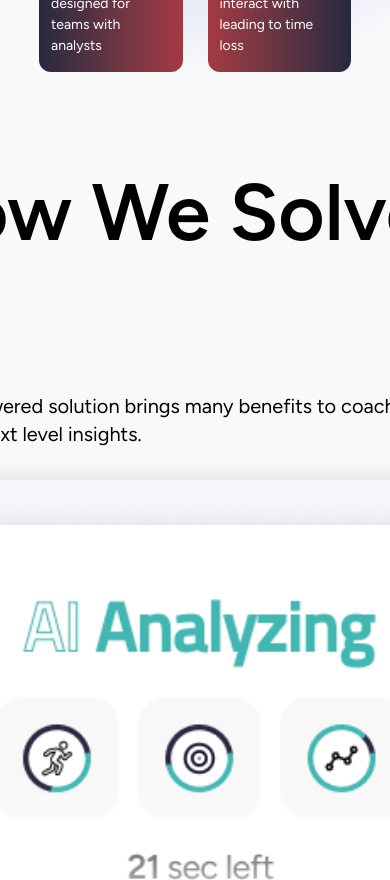
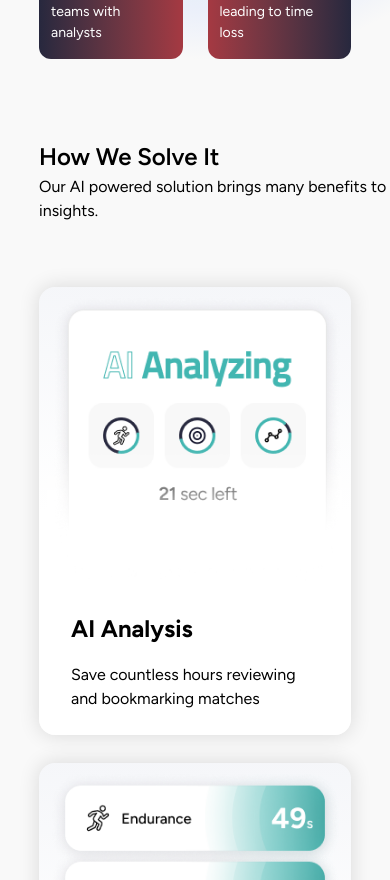
Before and after one commit to covelant-AI/website, a Next.js app: page /en/approach in a window 390 px wide. Shown: the part 1120-2000 px from the top of the page. Built offline with nearby package versions, Linux system fonts and the light colour scheme.

Commit message:
refactor: enhance layout and responsiveness in Approach components

```diff
--- a/app/[locale]/approach/page.tsx
+++ b/app/[locale]/approach/page.tsx
@@ -9,7 +9,8 @@ import { useTranslations } from "next-intl";
 export default function Approach() {
     const contact_t = useTranslations('components.approach.contact');
     return (
-        <div className="bg-[#F9F9F9] flex flex-col items-center justify-center z-1 gap-y-[80px] lg:gap-y-[160px] px-[10%] overflow-hidden">
+        <>
+        <div className="bg-[#F9F9F9] flex flex-col z-1 gap-y-[80px] lg:gap-y-[160px] px-[10%] overflow-hidden pb-[80px]">
             <Intro />
             <Problems />
             <Solution/>
@@ -21,5 +22,9 @@ export default function Approach() {
                 image={"/images/footer-img-1.png"}
             />
         </div>
+
+        {/* TODO: This is for the Footer Bg. Mke it similar to the index page */}
+        <div className="absolute h-[300px] w-full bg-[#F9F9F9]"/>
+        </>
     )
 }
--- a/components/approach/Intro.jsx
+++ b/components/approach/Intro.jsx
@@ -7,7 +7,7 @@ export default function ApproachIntro() {
     return (
     <div className="relative">
       <section
-        className="z-1"
+        className="z-1 flex flex-col items-center"
       >
         <div className="mt-[182px] flex flex-col items-center">
             <h1 className="text-[36px] lg:text-[80px] font-bold leading-120% tracking-[-2%] bg-gradient-to-r from-[#000000] to-[#B3C0DF] text-transparent bg-clip-text">{t('title')}</h1>
@@ -15,7 +15,7 @@ export default function ApproachIntro() {
                 {t('description')}
             </p>
         </div>
-        <Image className="mask-b-from-20% mask-b-to-110%" src="/images/macbookMockup1.png" alt="mackbook mockup 1" width={1021} height={662} />
+        <Image className="mask-b-from-20% mask-b-to-110% max-w-[75vw]" src="/images/macbookMockup1.png" alt="mackbook mockup 1" width={1021} height={662} />
 
         <RadialBlurBg width={"150vw"} height={"150vh"} rotate={"-9.35deg"} top={"-50vh"} left={"-25vw"}/>
       </section>
--- a/components/approach/Solution.jsx
+++ b/components/approach/Solution.jsx
@@ -6,17 +6,19 @@ export default function Solution() {
     //TODO: Handle Responsiveness
     return (
         <div>
-            <h1 className="text-[80px] font-semibold text-black">{t('title')}</h1>
-            <p className="text-xl text-black pb-8 w-[586px]">{t('description')}</p>
+            <h1 className="text-[24px] md:text-[80px] font-semibold leading-100% tracking-[-2%] text-[#000000]">{t('title')}</h1>
+            <p className="text-[16px] md:text-[24px] text-black pb-16 w-[586px]">{t('description')}</p>
 
-            <div className="flex flex-col md:flex-row gap-7">
+            <div className="grid grid-cols-1 lg:grid-cols-3 gap-7">
                 {[1,2,3].map((i, _) => {
                     return (
-                    <div className="flex-1 flex flex-col bg-gradient-to-b from-[rgba(230,236,251,0.2)] via-[rgba(255,255,255,1)] to-[rgba(255,255,255,1)] shadow-[0px_0px_20px_1px_rgba(0,0,0,0.12)] rounded-2xl p-4 pb-12 text-black"
+                    <div className="w-full h-full max-w-[500px] flex flex-col bg-gradient-to-b from-[rgba(230,236,251,0.2)] via-[rgba(255,255,255,1)] to-[rgba(255,255,255,1)] shadow-[0px_0px_20px_1px_rgba(0,0,0,0.12)] rounded-2xl p-2 lg:p-4 text-black mx-auto lg:mx-0"
                         key={`solution-${i}`}>
-                            <img className="mb-6" src={`/images/approachSolution${i}.png`} alt={`solution-img-${i}`} />
-                            <h2 className="px-6 text-3xl font-bold">{t(`cards.${i}.title`)}</h2>
-                            <p className="px-6 text-xl">{t(`cards.${i}.description`)}</p>
+                            <div className="flex flex-col h-full">
+                                <img className="max-h-[50vh] object-contain mb-6" src={`/images/approachSolution${i}.png`} alt={`solution-img-${i}`} />
+                                <h2 className="px-6 text-[24px] lg:text-3xl font-bold">{t(`cards.${i}.title`)}</h2>
+                                <p className="px-6 py-4 text-[16px] lg:text-xl">{t(`cards.${i}.description`)}</p>
+                            </div>
                         </div>
                     )
                 })}
```
